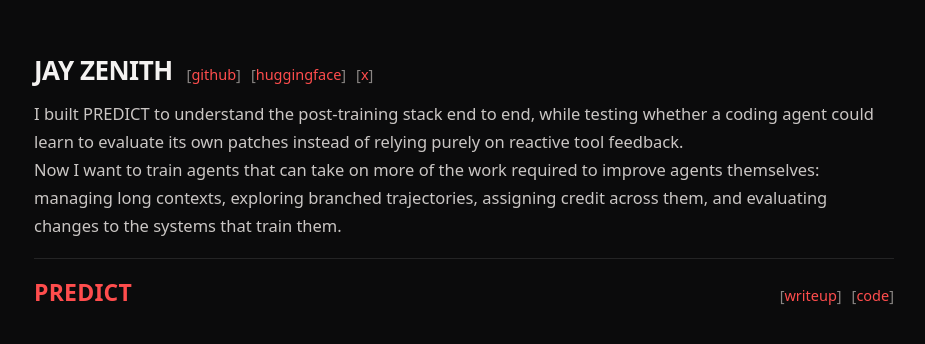
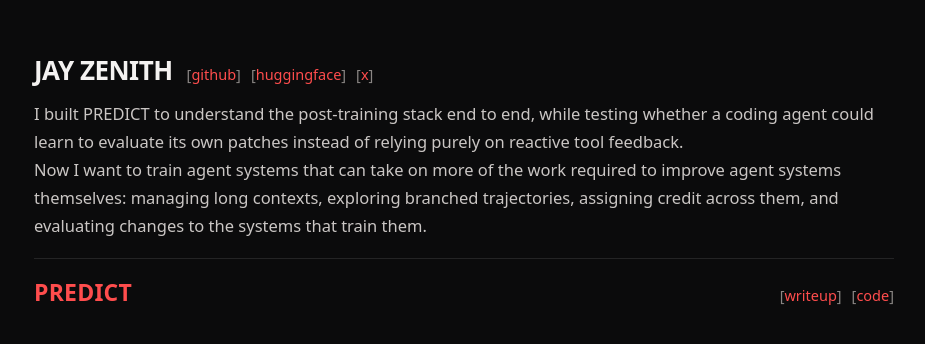
Before and after one commit to JayZenith/portfolio, a React (Create React App) app: page / in a window 1280 px wide. Shown: the top 344 px of the page, without its empty margins (176-1101 px from the left). Built offline with nearby package versions, Linux system fonts and the light colour scheme; the HTML template or start-up script is replaced by a standard one.

Commit message:
Update portfolio intro copy

```diff
--- a/src/MainPage.js
+++ b/src/MainPage.js
@@ -32,9 +32,9 @@ function MainPage() {
           tool feedback.
         </p>
         <p>
-          Now I want to train agents that can take on more of the work required to improve agents
-          themselves: managing long contexts, exploring branched trajectories, assigning credit
-          across them, and evaluating changes to the systems that train them.
+          Now I want to train agent systems that can take on more of the work required to improve
+          agent systems themselves: managing long contexts, exploring branched trajectories,
+          assigning credit across them, and evaluating changes to the systems that train them.
         </p>
       </header>
 
```
